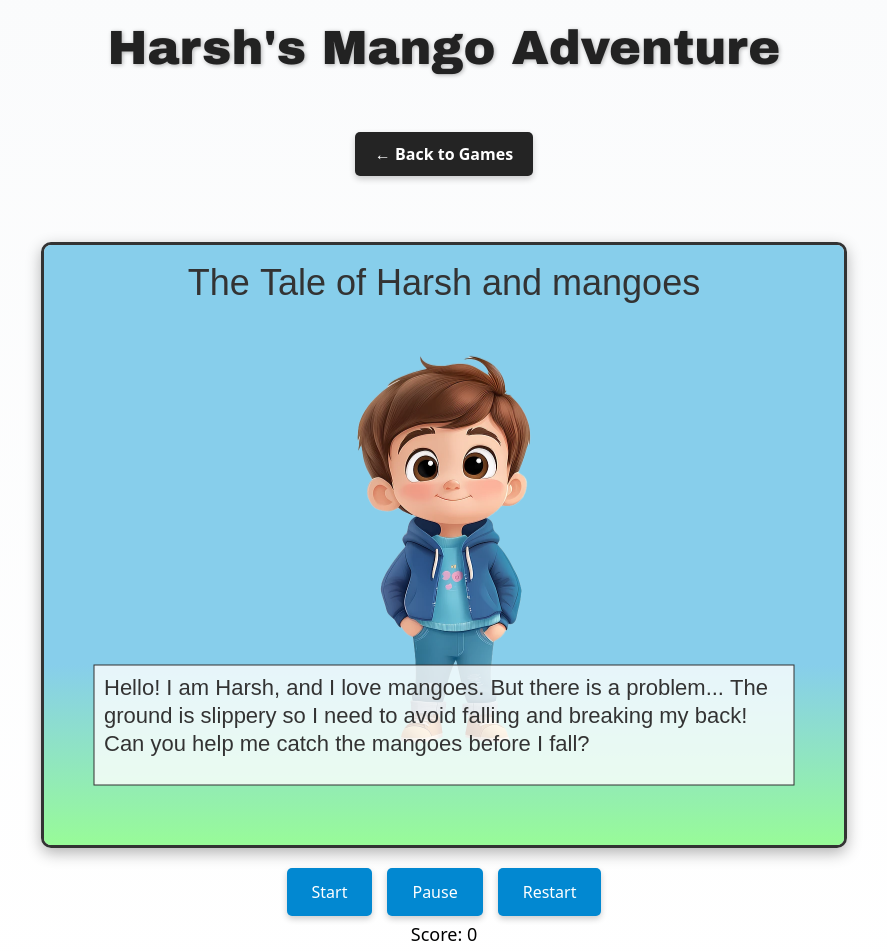
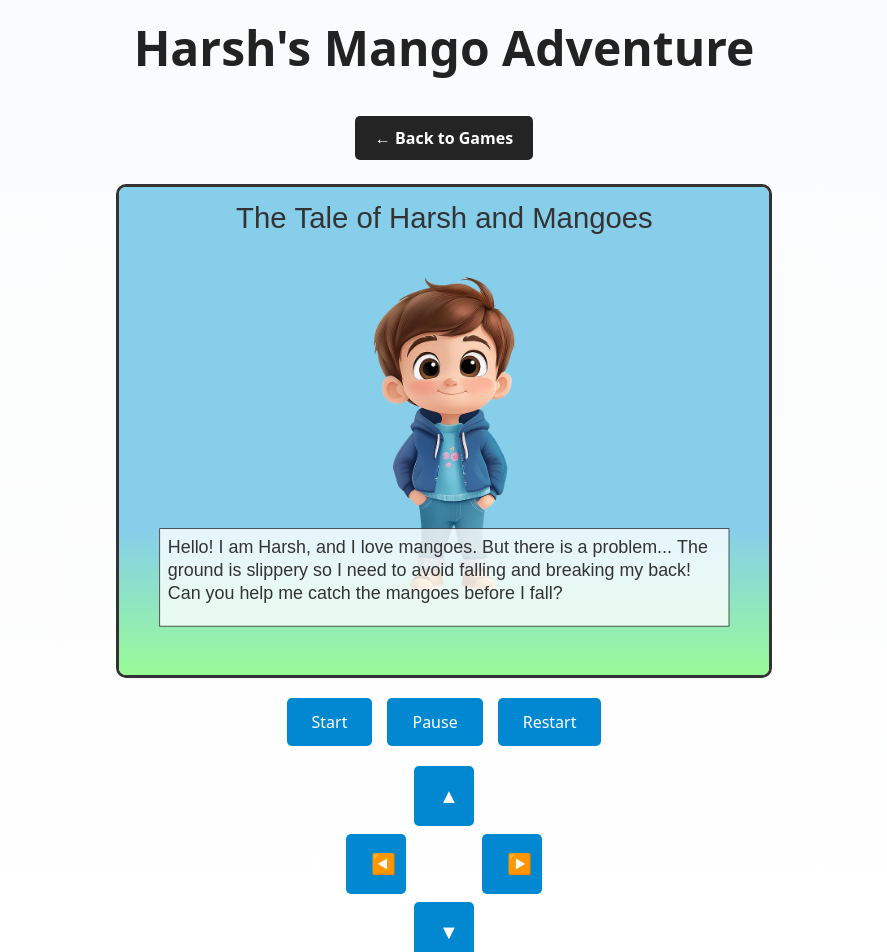
Before and after one commit to puspkml/Puspa, a SvelteKit app: page /games/harsh in a window 1280 px wide. Shown: the part 240-1192 px from the top of the page, without its empty margins (196-1083 px from the left). Built offline with nearby package versions, Linux system fonts and the light colour scheme.

Commit message:
Update web page

```diff
--- a/src/routes/games/harsh/+page.svelte
+++ b/src/routes/games/harsh/+page.svelte
@@ -1,5 +1,3 @@
-
-
 <script lang="ts">
   import { onMount } from 'svelte';
   import { goto } from '$app/navigation';
@@ -9,10 +7,12 @@
   }
 
   let canvas: HTMLCanvasElement;
-  let ctx: CanvasRenderingContext2D;
+  let ctx!: CanvasRenderingContext2D;  // definite assignment (!)
 
-  const canvasWidth = 800;
-  const canvasHeight = 600;
+  const baseWidth = 800;
+  const baseHeight = 600;
+  let canvasWidth = baseWidth;
+  let canvasHeight = baseHeight;
 
   // Game state
   let player = { x: 350, y: 520, width: 100, height: 50, speed: 60 };
@@ -29,11 +29,9 @@
   let introText = "Hello! I am Harsh, and I love mangoes. But there is a problem... The ground is slippery so I need to avoid falling and breaking my back! Can you help me catch the mangoes before I fall?";
   let displayedText = "";
   let textIndex = 0;
-  let typingSpeed = 1; // characters per frame
+  let typingSpeed = 1;
 
   // Images
-
-
   let basketImg: HTMLImageElement;
   let mangoImg: HTMLImageElement;
   let harshImg: HTMLImageElement;
@@ -47,8 +45,33 @@
 
     harshImg = new Image();
     harshImg.src = '/games/harsh/harsh.png';
+
+    const context = canvas.getContext("2d");
+    if (!context) {
+      console.error("Canvas context not found!");
+      return;
+    }
+    ctx = context;
+
+    resizeCanvas();
+    window.addEventListener("resize", resizeCanvas);
+    window.addEventListener("keydown", handleKey);
+
+    typeIntroText();
+    draw();
+    gameLoop();
   });
 
+  function resizeCanvas() {
+    const container = canvas.parentElement as HTMLElement;
+    if (!container) return;
+    const scale = Math.min(container.clientWidth / baseWidth, container.clientHeight / baseHeight);
+    canvasWidth = baseWidth * scale;
+    canvasHeight = baseHeight * scale;
+    canvas.width = canvasWidth;
+    canvas.height = canvasHeight;
+    ctx.setTransform(scale, 0, 0, scale, 0, 0); // scale drawing
+  }
 
   // Typing animation
   function typeIntroText() {
@@ -62,13 +85,12 @@
   // Spawn mangoes
   function spawnObstacle() {
     const width = 50;
-    const x = Math.random() * (canvasWidth - width);
+    const x = Math.random() * (baseWidth - width);
     let speed = 0;
     switch(level) {
       case 1: speed = Math.random() * 1 + 2; break;
       case 2: speed = Math.random() * 2 + 3; break;
       case 3: speed = Math.random() * 3 + 4; break;
-      case 4: speed = Math.random() * 4 + 5; break;
       default: speed = Math.random() * 5 + 6;
     }
     obstacles.push({ x, y: -50, width, height: 50, speed });
@@ -78,26 +100,28 @@
   function handleKey(e: KeyboardEvent) {
     if (showIntro) return;
     if (e.code === "Space") {
-      isRunning = !isRunning; // pause/resume with space
+      isRunning = !isRunning;
       return;
     }
     if (!isRunning) return;
-    switch(e.key.toLowerCase()) {
+    movePlayer(e.key.toLowerCase());
+  }
+
+  // Move player (keyboard + on-screen buttons)
+  function movePlayer(dir: string) {
+    switch(dir) {
       case 'a': case 'arrowleft': if (player.x > 0) player.x -= player.speed; break;
-      case 'd': case 'arrowright': if (player.x + player.width < canvasWidth) player.x += player.speed; break;
+      case 'd': case 'arrowright': if (player.x + player.width < baseWidth) player.x += player.speed; break;
       case 'w': case 'arrowup': if (player.y > 0) player.y -= player.speed; break;
-      case 's': case 'arrowdown': if (player.y + player.height < canvasHeight) player.y += player.speed; break;
+      case 's': case 'arrowdown': if (player.y + player.height < baseHeight) player.y += player.speed; break;
     }
   }
 
   // Game logic
   function update() {
     if (!isRunning || gameOver) return;
-
     obstacles.forEach((obs, i) => {
       obs.y += obs.speed;
-
-      // Catch mango
       if (
         player.x < obs.x + obs.width &&
         player.x + player.width > obs.x &&
@@ -107,9 +131,7 @@
         score += 1;
         obstacles.splice(i, 1);
       }
-
-      // Missed mango
-      if (obs.y > canvasHeight) {
+      if (obs.y > baseHeight) {
         missed += 1;
         obstacles.splice(i, 1);
         if (missed >= 4) {
@@ -118,18 +140,13 @@
         }
       }
     });
-
-    // Spawn new mangoes more frequently as level increases
     if (Math.random() < 0.005 * level) spawnObstacle();
-
-    // Update level based on score
     if (score < 5) level = 1;
     else if (score < 15) level = 2;
     else if (score < 30) level = 3;
     else level = 4;
   }
 
-  // Draw multi-line text
   function wrapText(context: CanvasRenderingContext2D, text: string, x: number, y: number, maxWidth: number, lineHeight: number) {
     const words = text.split(' ');
     let line = '';
@@ -148,52 +165,42 @@
     context.fillText(line, x, y);
   }
 
-  // Draw everything
-  // Draw everything
-function draw() {
-    ctx.clearRect(0, 0, canvasWidth, canvasHeight);
+  function draw() {
+    ctx.clearRect(0, 0, baseWidth, baseHeight);
 
-    // Background gradient (sky + field)
-    const gradient = ctx.createLinearGradient(0,0,0,canvasHeight);
-    gradient.addColorStop(0, '#87CEEB'); // sky
+    const gradient = ctx.createLinearGradient(0,0,0,baseHeight);
+    gradient.addColorStop(0, '#87CEEB');
     gradient.addColorStop(0.7, '#87CEEB');
-    gradient.addColorStop(1, '#98FB98'); // green field
+    gradient.addColorStop(1, '#98FB98');
     ctx.fillStyle = gradient;
-    ctx.fillRect(0,0,canvasWidth,canvasHeight);
+    ctx.fillRect(0,0,baseWidth,baseHeight);
 
-    // Draw game title
     ctx.fillStyle = '#333';
     ctx.font = '36px Arial';
     ctx.textAlign = 'center';
-    ctx.fillText('The Tale of Harsh and mangoes', canvasWidth / 2, 50);
-    ctx.textAlign = 'start'; // reset for other text
+    ctx.fillText('The Tale of Harsh and Mangoes', baseWidth / 2, 50);
+    ctx.textAlign = 'start';
 
     if (showIntro) {
-      // Draw Harsh smaller
       const harshWidth = harshImg.width * 0.5;
       const harshHeight = harshImg.height * 0.5;
       const bounce = Math.sin(Date.now() / 200) * 10;
-      ctx.drawImage(harshImg, canvasWidth / 2 - harshWidth / 2, canvasHeight / 2 - harshHeight / 2 + bounce, harshWidth, harshHeight);
+      ctx.drawImage(harshImg, baseWidth / 2 - harshWidth / 2, baseHeight / 2 - harshHeight / 2 + bounce, harshWidth, harshHeight);
 
-      // Dialog box
       ctx.fillStyle = 'rgba(255,255,255,0.8)';
-      ctx.fillRect(50, canvasHeight - 180, 700, 120);
+      ctx.fillRect(50, baseHeight - 180, 700, 120);
       ctx.strokeStyle = '#333';
-      ctx.strokeRect(50, canvasHeight - 180, 700, 120);
+      ctx.strokeRect(50, baseHeight - 180, 700, 120);
 
       ctx.fillStyle = '#333';
       ctx.font = '22px Arial';
-      wrapText(ctx, displayedText, 60, canvasHeight - 150, 680, 28);
+      wrapText(ctx, displayedText, 60, baseHeight - 150, 680, 28);
       return;
     }
 
-    // Draw basket
     ctx.drawImage(basketImg, player.x, player.y, player.width, player.height);
-
-    // Draw mangoes
     obstacles.forEach(obs => ctx.drawImage(mangoImg, obs.x, obs.y, obs.width, obs.height));
 
-    // Stats
     ctx.fillStyle = 'black';
     ctx.font = '24px Arial';
     ctx.fillText(`Score: ${score}`, 10, 30);
@@ -204,20 +211,13 @@ function draw() {
       ctx.fillStyle = 'black';
       ctx.font = '28px Arial';
       ctx.fillText('Press Start to play!', 270, 280);
-      ctx.font = '20px Arial';
-      ctx.fillText('Use WASD or Arrow keys to move the basket', 230, 320);
-      ctx.fillText('Press SPACE to pause/resume', 250, 350);
     }
-
     if (gameOver) {
       ctx.fillStyle = 'red';
       ctx.font = '48px Arial';
       ctx.fillText('Oh no! Harsh fell Down!', 230, 300);
-      ctx.font = '28px Arial';
-      ctx.fillText('He broke his back! Press Restart to try again.', 140, 340);
     }
   }
-
 
   function gameLoop() {
     update();
@@ -230,7 +230,6 @@ function draw() {
       showIntro = false;
       isRunning = true;
     } else if (!isRunning) isRunning = true;
-
     if (!animationId) gameLoop();
   }
 
@@ -243,47 +242,27 @@ function draw() {
     score = 0;
     missed = 0;
     level = 1;
-    player.x = canvasWidth / 2 - player.width / 2;
-    player.y = canvasHeight - player.height - 10;
+    player.x = baseWidth / 2 - player.width / 2;
+    player.y = baseHeight - player.height - 10;
     displayedText = "";
     textIndex = 0;
     showIntro = true;
     typeIntroText();
     startGame();
   }
-
-  onMount(() => {
-    const context = canvas.getContext('2d');
-    if (!context) return console.error('Canvas context not found!');
-    ctx = context;
-    window.addEventListener('keydown', handleKey);
-    typeIntroText();
-    draw();
-    gameLoop();
-  });
 </script>
-
-
 
 <style>
   h1.page-title {
-    font-weight: 900;        /* Makes it very bold */
-    font-size: 3rem;         /* Adjust size */
-    text-align: center;      /* Center it horizontally */
-    margin-top: 2rem;        /* Space from top */
-    margin-bottom: 2rem;     /* Space below */
-    color: #222;             /* Dark color */
-    font-family: 'Arial Black', sans-serif;  /* Optional bold font */
-    text-shadow: 1px 1px 4px rgba(0,0,0,0.3); /* Optional shadow */
+    font-weight: 900;
+    font-size: 3rem;
+    text-align: center;
+    margin: 2rem 0;
+    color: #222;
   }
-  .back-button-container {
-    display: flex;
-    justify-content: center; /* centers horizontally */
-    margin-bottom: 1.5rem;  /* spacing from the title */
-  }
+  .back-button-container { display:flex; justify-content:center; margin-bottom:1.5rem; }
   .back-button {
     padding: 10px 20px;
-    margin: 1rem 0;
     font-size: 16px;
     font-weight: bold;
     background: #242424;
@@ -291,39 +270,48 @@ function draw() {
     border: none;
     border-radius: 5px;
     cursor: pointer;
-    box-shadow: 0 3px 6px rgba(0,0,0,0.2);
-    transition: all 0.2s;
   }
-
-  .back-button:hover {
-    background: #444444;
-    transform: translateY(-2px);
-    box-shadow: 0 5px 10px rgba(0,0,0,0.3);
-  }
-
-  body { margin:0; font-family:sans-serif; background:#e0f7fa; }
-  .game-container { display:flex; flex-direction:column; align-items:center; justify-content:center; min-height:100vh; }
-  canvas { border:3px solid #333; border-radius:10px; box-shadow:0 5px 15px rgba(0,0,0,0.3); }
-  .buttons { margin-top:20px; display:flex; gap:15px; }
+  .game-container { display:flex; flex-direction:column; align-items:center; justify-content:center; }
+  canvas { border:3px solid #333; border-radius:10px; max-width:95vw; height:auto; }
+  .buttons, .dpad { margin-top:20px; display:flex; gap:15px; flex-wrap:wrap; justify-content:center; }
   button {
     padding:12px 25px; font-size:16px; cursor:pointer;
     background:#0288d1; color:#fff; border:none; border-radius:5px;
-    box-shadow:0 3px 6px rgba(0,0,0,0.2); transition: all 0.2s;
   }
-  button:hover { background:#026fa1; transform:translateY(-2px); box-shadow:0 5px 10px rgba(0,0,0,0.3); }
-  p { font-size:18px; margin:5px; }
+  .dpad { display:grid; grid-template-areas:
+      ". up ."
+      "left center right"
+      ". down ."; gap:8px; }
+  .dpad button { width:60px; height:60px; font-size:20px; font-weight:bold; }
+  .up { grid-area:up; }
+  .down { grid-area:down; }
+  .left { grid-area:left; }
+  .right { grid-area:right; }
 </style>
+
 <h1 class="page-title">Harsh's Mango Adventure</h1>
 <div class="back-button-container">
   <button class="back-button" on:click={goToGames}>← Back to Games</button>
 </div>
+
 <div class="game-container">
-  <canvas bind:this={canvas} width={canvasWidth} height={canvasHeight}></canvas>
+  <canvas bind:this={canvas}></canvas>
+
+  <!-- Start/Pause/Restart -->
   <div class="buttons">
     <button on:click={startGame}>Start</button>
     <button on:click={pauseGame}>Pause</button>
     <button on:click={restartGame}>Restart</button>
   </div>
+
+  <!-- Game Boy style D-pad -->
+  <div class="dpad">
+    <button class="up" on:click={() => movePlayer('arrowup')}>▲</button>
+    <button class="left" on:click={() => movePlayer('arrowleft')}>◀</button>
+    <button class="right" on:click={() => movePlayer('arrowright')}>▶</button>
+    <button class="down" on:click={() => movePlayer('arrowdown')}>▼</button>
+  </div>
+
   <p>Score: {score}</p>
   <p>Missed: {missed}/4</p>
 </div>
```
